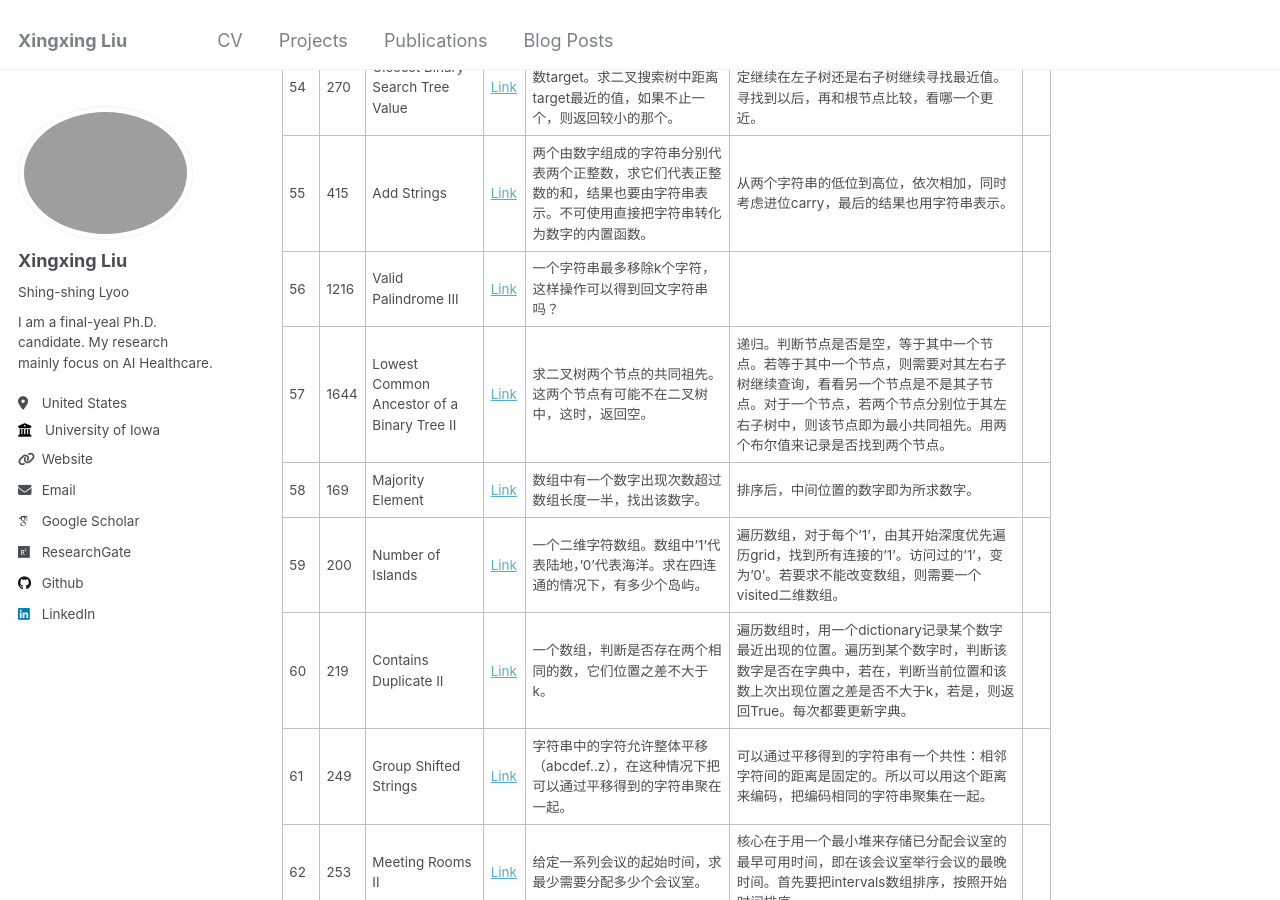
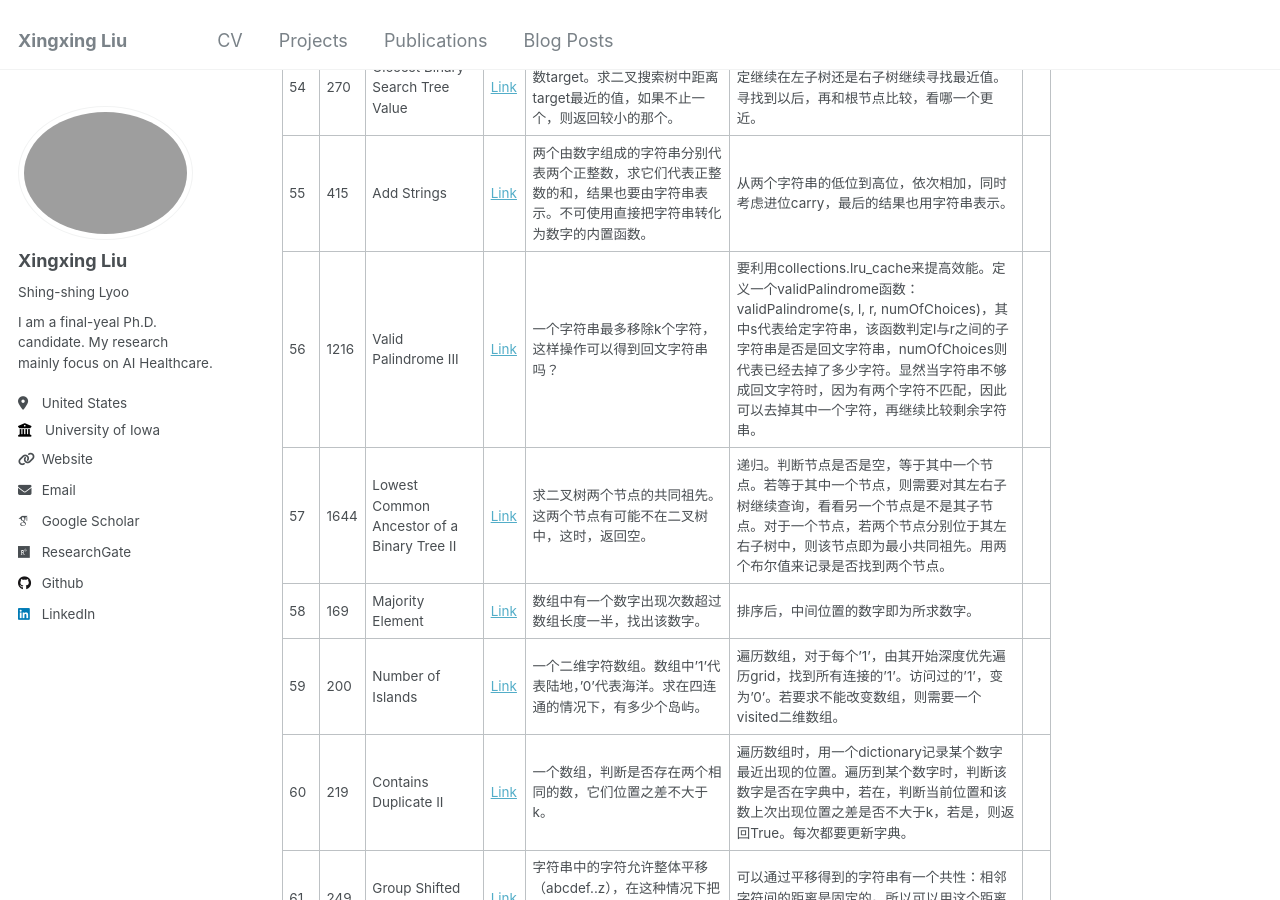
Before and after one commit to xxliu1996/xxliu1996.github.io, a Jekyll site: the page built from _posts/2024-11-10-blog-leetcode-meta.md, in a window 1280 px wide and 900 px high, scrolled down 7337 px. Built offline with Jekyll 4.4.1, drawn with Linux system fonts in a browser that asks for light colours; some web fonts are replaced.

Commit message:
update blog leetcode meta top 100

```diff
--- a/_posts/2024-11-10-blog-leetcode-meta.md
+++ b/_posts/2024-11-10-blog-leetcode-meta.md
@@ -70,7 +70,7 @@
 |<span style="color:red">53</span>|173|Binary Search Tree Iterator|[Link](https://leetcode.com/problems/binary-search-tree-iterator/description/)|给定一个二叉搜索树，如何有效地访问中序遍历的每个节点。|直观方法是创建数据结构时，直接把中序遍历节点按次序保存在一个list里面。但是，这样会很耗费空间。有效方法是用一个栈保存从根节点到最左边节点的所有左子树节点。则栈顶就是中序遍历第一个节点。每次指针向后移动一位，则栈顶节点出栈，同时把其右子树的左子节点依次入栈。[solution](https://leetcode.com/problems/binary-search-tree-iterator/solutions/52525/my-solutions-in-3-languages-with-stack/)||
 |54|270|Closest Binary Search Tree Value|[Link](https://leetcode.com/problems/closest-binary-search-tree-value/description/)|给定一个二叉搜索树和一个浮点数target。求二叉搜索树中距离target最近的值，如果不止一个，则返回较小的那个。|递归法。判断根节点和target的大小，然后决定继续在左子树还是右子树继续寻找最近值。寻找到以后，再和根节点比较，看哪一个更近。||
 |55|415|Add Strings|[Link](https://leetcode.com/problems/add-strings/description/)|两个由数字组成的字符串分别代表两个正整数，求它们代表正整数的和，结果也要由字符串表示。不可使用直接把字符串转化为数字的内置函数。|从两个字符串的低位到高位，依次相加，同时考虑进位carry，最后的结果也用字符串表示。||
-|56|1216|Valid Palindrome III|[Link](https://leetcode.com/problems/valid-palindrome-iii/description/)|一个字符串最多移除k个字符，这样操作可以得到回文字符串吗？|||
+|56|1216|Valid Palindrome III|[Link](https://leetcode.com/problems/valid-palindrome-iii/description/)|一个字符串最多移除k个字符，这样操作可以得到回文字符串吗？|要利用collections.lru_cache来提高效能。定义一个validPalindrome函数：validPalindrome(s, l, r, numOfChoices)，其中s代表给定字符串，该函数判定l与r之间的子字符串是否是回文字符串，numOfChoices则代表已经去掉了多少字符。显然当字符串不够成回文字符时，因为有两个字符不匹配，因此可以去掉其中一个字符，再继续比较剩余字符串。||
 |57|1644|Lowest Common Ancestor of a Binary Tree II|[Link](https://leetcode.com/problems/lowest-common-ancestor-of-a-binary-tree-ii/description/)|求二叉树两个节点的共同祖先。这两个节点有可能不在二叉树中，这时，返回空。|递归。判断节点是否是空，等于其中一个节点。若等于其中一个节点，则需要对其左右子树继续查询，看看另一个节点是不是其子节点。对于一个节点，若两个节点分别位于其左右子树中，则该节点即为最小共同祖先。用两个布尔值来记录是否找到两个节点。||
 |58|169|Majority Element|[Link](https://leetcode.com/problems/majority-element/description/)|数组中有一个数字出现次数超过数组长度一半，找出该数字。|排序后，中间位置的数字即为所求数字。||
 |59|200|Number of Islands|[Link](https://leetcode.com/problems/number-of-islands/description/)|一个二维字符数组。数组中'1'代表陆地，'0'代表海洋。求在四连通的情况下，有多少个岛屿。|遍历数组，对于每个'1'，由其开始深度优先遍历grid，找到所有连接的'1'。访问过的'1'，变为'0'。若要求不能改变数组，则需要一个visited二维数组。||
```
